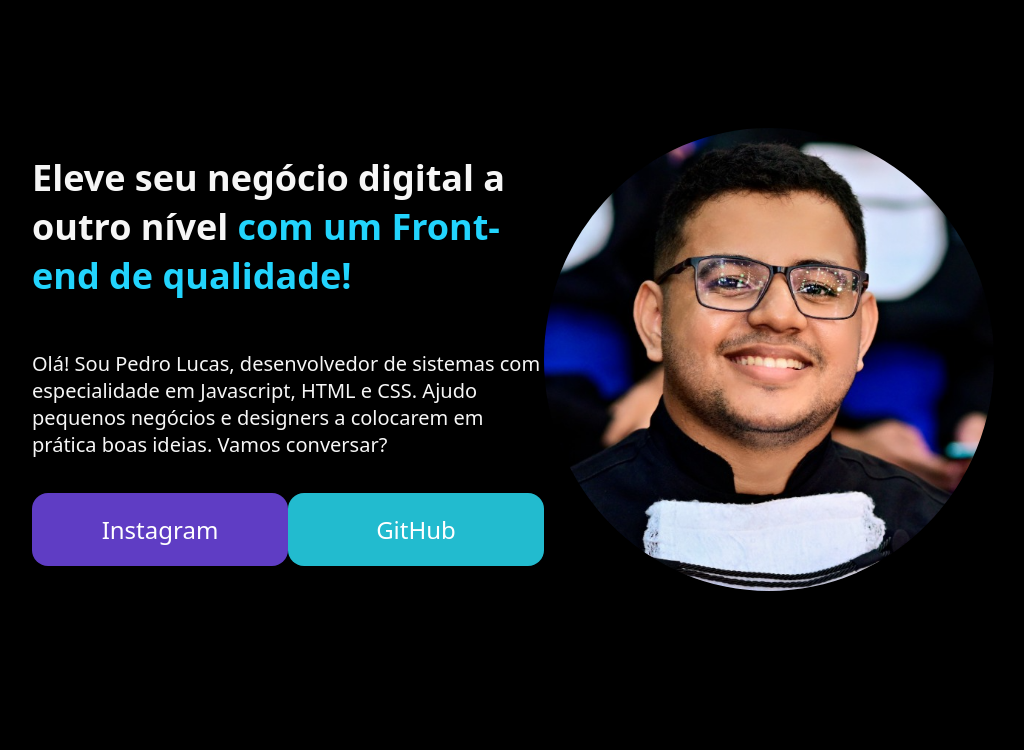
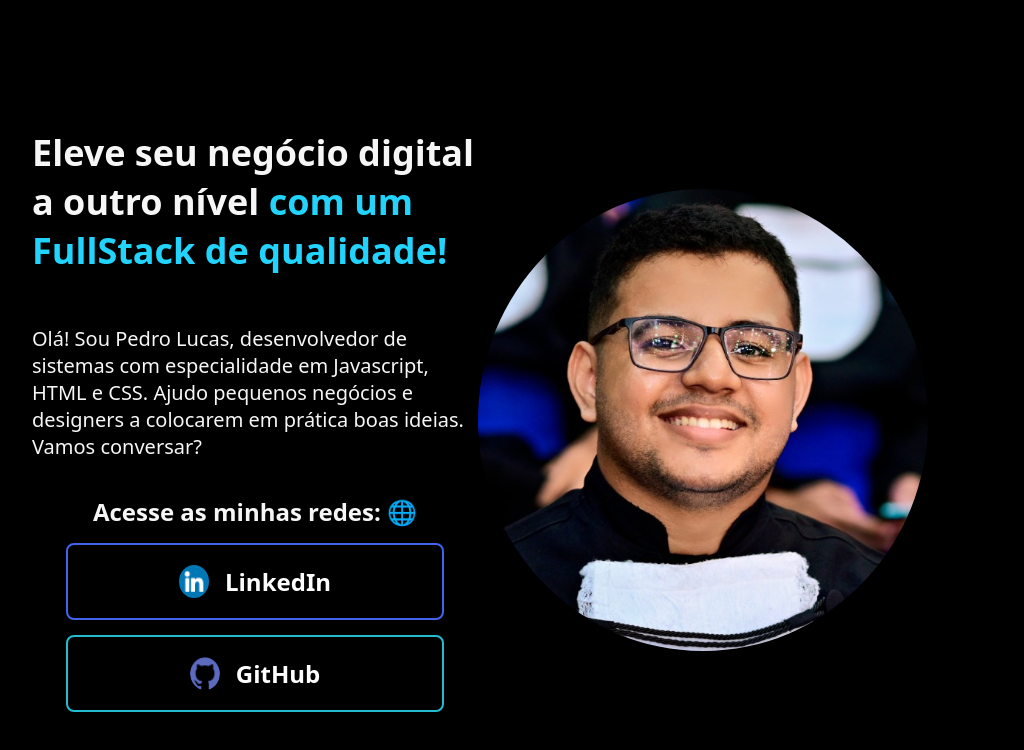
Before and after one commit to devPedro7/portifolio_one, a plain HTML site: page index.html in a window 1280 px wide. Shown: the whole page, without its empty margins (160-1184 px from the left). Drawn offline with Linux system fonts and the light colour scheme.

Commit message:
Enviando alteracoes da V2 inserindo nova estilizacao dos botoesicones dos botoes, disposicao na tela e inserindo link direto para o linkedin

```diff
--- a/index.html
+++ b/index.html
@@ -13,7 +13,7 @@
 
         <section class="section-menu">
             <h1>Eleve seu negócio digital a outro nível
-                <strong class="titulo-destaque">com um Front-end de qualidade!
+                <strong class="titulo-destaque">com um FullStack de qualidade!
                 </strong></h1>
                 <p>Olá! Sou Pedro Lucas, desenvolvedor
                 de sistemas com especialidade em Javascript, HTML e
@@ -22,8 +22,9 @@
                 conversar?</p>
 
                 <div class="botoes">
-                    <a class="btn1" href="#">Instagram</a>
-                    <a class="btn2" href="https://github.com/devPedro7">GitHub</a>
+                    <h2>Acesse as minhas redes: 🌐</h2>
+                    <a class="btn3" href="https://www.linkedin.com/in/pedro-lucas-1111011a3/"><img src="assets/linkedin.png" alt="icone linkedin">LinkedIn</a>
+                    <a class="btn2" href="https://github.com/devPedro7"><img src="assets/github.png" alt="icone github">GitHub</a>
                 </div>
         </section>
 
--- a/style.css
+++ b/style.css
@@ -8,6 +8,7 @@ body{
     height: 100vh;
     background-color: #000000;
     color: #F6F6F6;
+    overflow: hidden;
 }
 
 .titulo-destaque{
@@ -43,24 +44,48 @@ img{
 .botoes {
     margin-top: 35px;
     display: flex;
+    flex-direction: column;
     justify-content: space-between;
+    align-items: center;
+    gap: 15px;
 }
 
 .botoes a{
+    display: flex;
+    justify-content: center;
+    gap: 16px;
     text-decoration: none;
     padding: 20px;
-    border-radius: 16px;
-    width: 256px;
+    border-radius: 8px;
+    width: 378px;
     font-size: 24px;
     text-align: center;
 }
 
-.btn1{
-    background-color: #5f3dc4;
+.btn2{
+    border: 2px solid #22bbcf;
     color: white;
+    font-weight: 600;
 }
 
-.btn2{
-    background-color: #22bbcf;
+.btn3{
+    border: 2px solid #4263eb;
     color: white;
+    font-weight: 600;
 }
+
+.botoes img{
+    width: 30px;
+}
+
+.btn3:hover{
+    background-color: white;
+    color: #000000;
+    transition: 0.7s;
+}
+
+.btn2:hover{
+    background-color: white;
+    color: #000000;
+    transition: 0.7s;
+}
```
Also changed, not shown: assets/github.png (added), assets/linkedin.png (added), v1.PNG (added).
